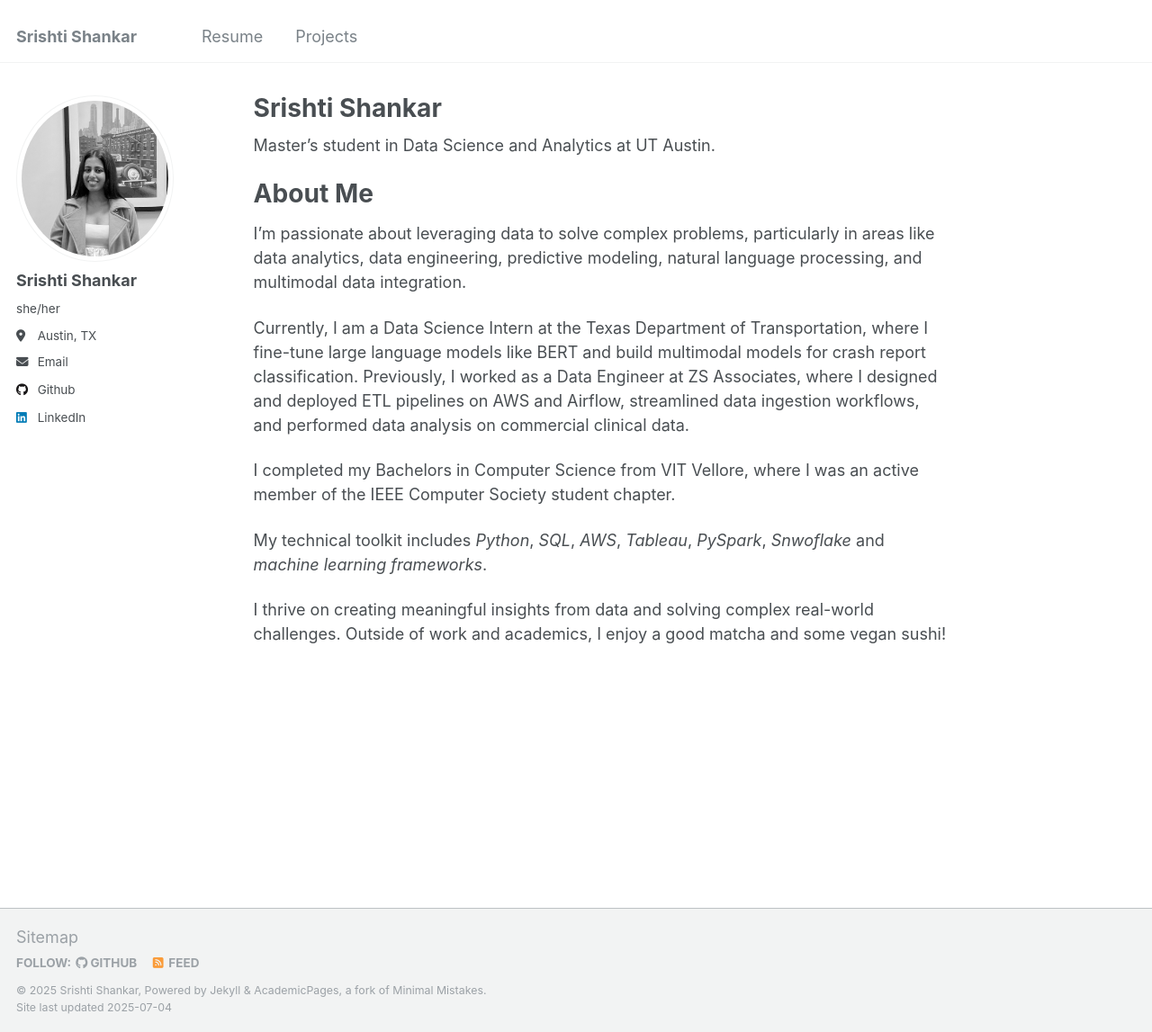
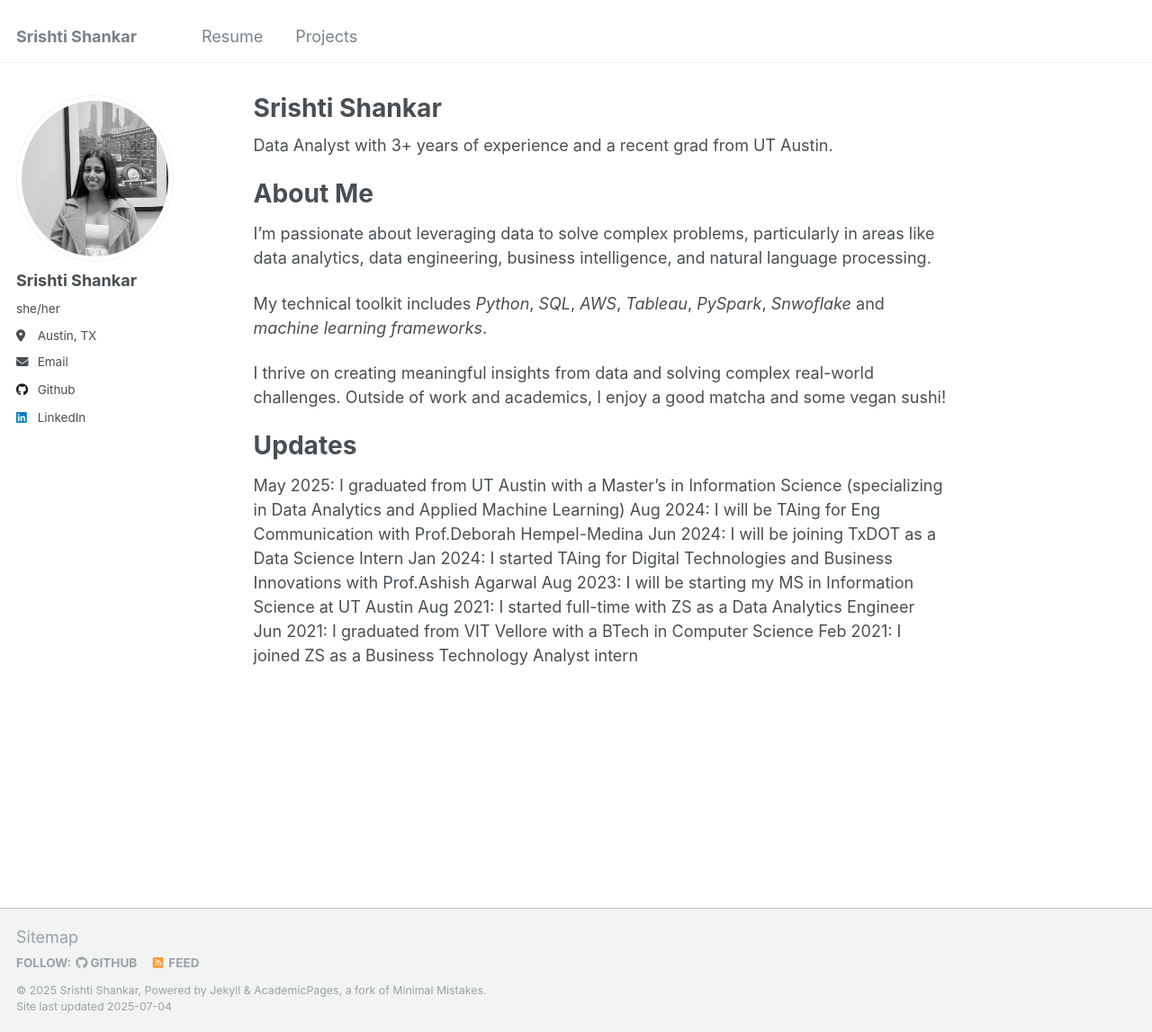
Before and after one commit to srishtishankar/srishtishankar.github.io, a Jekyll site: the page built from _pages/about.md, in a window 1280 px wide and 1147 px high. Shown: the whole window at 90% size. Built offline with Jekyll 4.4.1, drawn with Linux system fonts in a browser that asks for light colours.

Commit message:
Update about.md

```diff
--- a/_pages/about.md
+++ b/_pages/about.md
@@ -7,16 +7,23 @@ redirect_from:
   - /about.html
 ---
 
-Master's student in Data Science and Analytics at UT Austin.
+Data Analyst with 3+ years of experience and a recent grad from UT Austin.
 
 About Me
 ======
-I’m passionate about leveraging data to solve complex problems, particularly in areas like data analytics, data engineering, predictive modeling, natural language processing, and multimodal data integration.
-
-Currently, I am a Data Science Intern at the Texas Department of Transportation, where I fine-tune large language models like BERT and build multimodal models for crash report classification. Previously, I worked as a Data Engineer at ZS Associates, where I designed and deployed ETL pipelines on AWS and Airflow, streamlined data ingestion workflows, and performed data analysis on commercial clinical data.
-
-I completed my Bachelors in Computer Science from VIT Vellore, where I was an active member of the IEEE Computer Society student chapter.
+I’m passionate about leveraging data to solve complex problems, particularly in areas like data analytics, data engineering, business intelligence, and natural language processing.
 
 My technical toolkit includes *Python*, *SQL*, *AWS*, *Tableau*, *PySpark*, *Snwoflake* and *machine learning frameworks*.
 
 I thrive on creating meaningful insights from data and solving complex real-world challenges. Outside of work and academics, I enjoy a good matcha and some vegan sushi!
+
+Updates
+======
+May 2025: I graduated from UT Austin with  a Master's in Information Science (specializing in Data Analytics and Applied Machine Learning)
+Aug 2024: I will be TAing for Eng Communication with Prof.Deborah Hempel-Medina
+Jun 2024: I will be joining TxDOT as a Data Science Intern
+Jan 2024: I started TAing for Digital Technologies and Business Innovations with Prof.Ashish Agarwal
+Aug 2023: I will be starting my MS in Information Science at UT Austin
+Aug 2021: I started full-time with ZS as a Data Analytics Engineer
+Jun 2021: I graduated from VIT Vellore with a BTech in Computer Science
+Feb 2021: I joined ZS as a Business Technology Analyst intern
```
